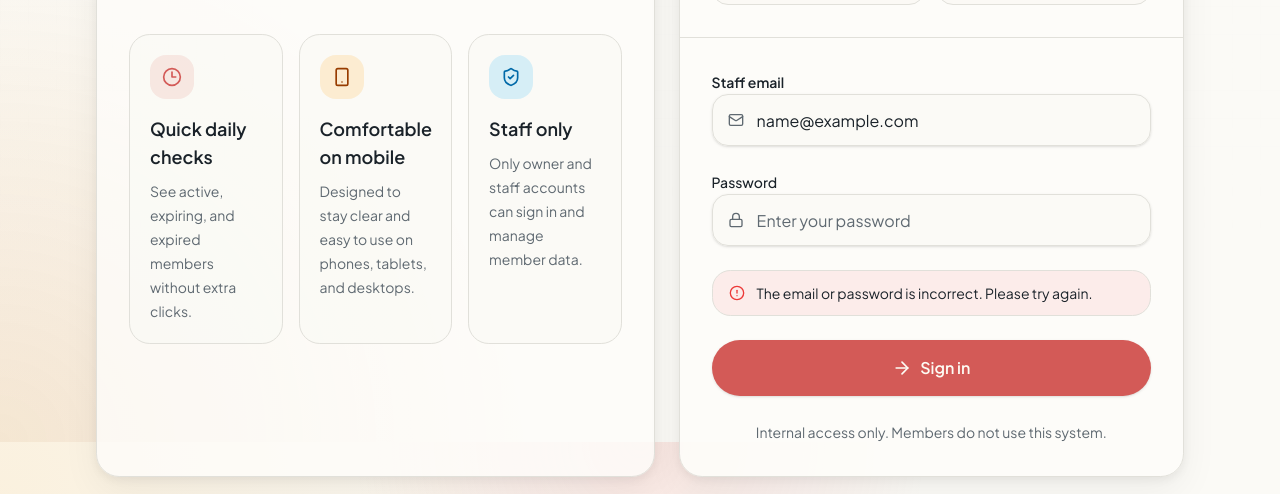
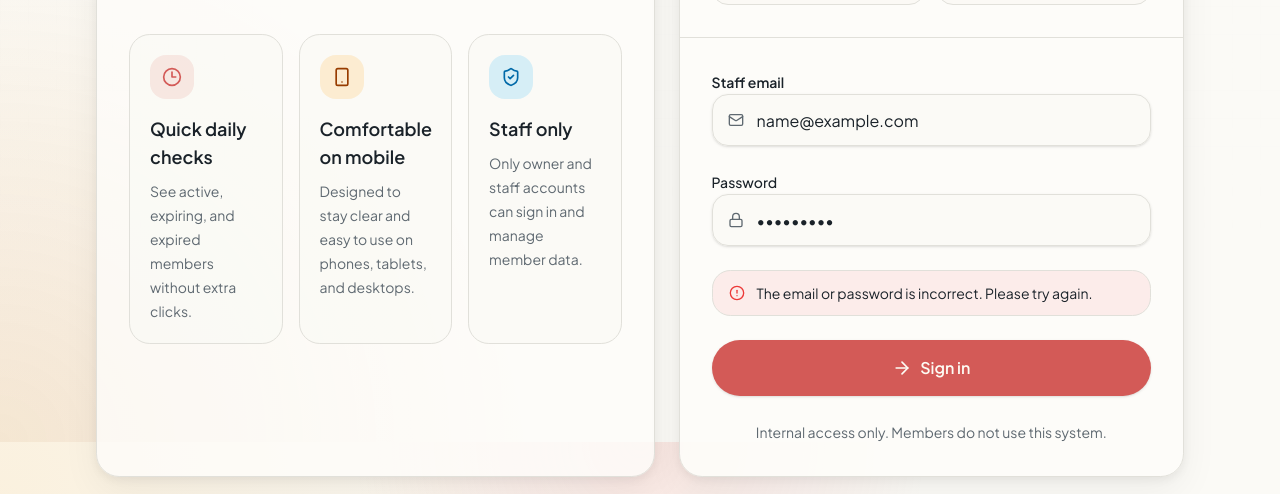
Before and after one commit to chareblwa7ch/gym-management, a Next.js app: page /login in a window 1280 px wide. Both pictures are taken after typing "name@example.com", "Sample123" into the empty fields and a click on the button "Sign in". Shown: the part 358-852 px from the top of the page. Built offline with nearby package versions, Linux system fonts and the light colour scheme; no server answers.

Commit message:
Fix production login flow crash

```diff
--- a/src/app/login/actions.ts
+++ /dev/null
@@ -1,52 +0,0 @@
-"use server";
-
-import { redirect } from "next/navigation";
-import { createClient } from "@/lib/supabase/server";
-
-export type LoginActionState = {
-  error: string | null;
-  email: string;
-};
-
-export const initialLoginActionState: LoginActionState = {
-  error: null,
-  email: "",
-};
-
-export async function signInAction(
-  _previousState: LoginActionState,
-  formData: FormData,
-): Promise<LoginActionState> {
-  const email = String(formData.get("email") ?? "").trim();
-  const password = String(formData.get("password") ?? "");
-
-  if (!email || !password) {
-    return {
-      error: "Enter both your staff email and password.",
-      email,
-    };
-  }
-
-  const supabase = await createClient();
-
-  if (!supabase) {
-    return {
-      error: "Supabase is not connected yet. Add the environment variables first.",
-      email,
-    };
-  }
-
-  const { error } = await supabase.auth.signInWithPassword({
-    email,
-    password,
-  });
-
-  if (error) {
-    return {
-      error: "The email or password is incorrect. Please try again.",
-      email,
-    };
-  }
-
-  redirect("/dashboard");
-}
--- a/src/components/auth/login-form.tsx
+++ b/src/components/auth/login-form.tsx
@@ -1,40 +1,54 @@
 "use client";
 
-import { useActionState } from "react";
-import { useFormStatus } from "react-dom";
+import { useState } from "react";
 import { AlertCircle, ArrowRight, Lock, Mail } from "lucide-react";
-import {
-  initialLoginActionState,
-  signInAction,
-} from "@/app/login/actions";
 import { LoadingSpinner } from "@/components/loading-spinner";
 import { Button } from "@/components/ui/button";
 import { Input } from "@/components/ui/input";
 import { Label } from "@/components/ui/label";
+import { createClient } from "@/lib/supabase/client";
 
-function LoginSubmitButton() {
-  const { pending } = useFormStatus();
+export function LoginForm() {
+  const [email, setEmail] = useState("");
+  const [password, setPassword] = useState("");
+  const [errorMessage, setErrorMessage] = useState<string | null>(null);
+  const [isSubmitting, setIsSubmitting] = useState(false);
+
+  const handleSubmit = async (event: React.FormEvent<HTMLFormElement>) => {
+    event.preventDefault();
+
+    const normalizedEmail = email.trim();
+
+    if (!normalizedEmail || !password) {
+      setErrorMessage("Enter both your staff email and password.");
+      return;
+    }
+
+    setIsSubmitting(true);
+    setErrorMessage(null);
+
+    try {
+      const supabase = createClient();
+      const { error } = await supabase.auth.signInWithPassword({
+        email: normalizedEmail,
+        password,
+      });
+
+      if (error) {
+        setErrorMessage("The email or password is incorrect. Please try again.");
+        return;
+      }
+
+      window.location.assign("/dashboard");
+    } catch {
+      setErrorMessage("Sign in could not be completed right now. Please try again.");
+    } finally {
+      setIsSubmitting(false);
+    }
+  };
 
   return (
-    <Button type="submit" size="xl" className="w-full" disabled={pending}>
-      {pending ? (
-        <LoadingSpinner className="size-5" />
-      ) : (
-        <ArrowRight className="size-5" />
-      )}
-      Sign in
-    </Button>
-  );
-}
-
-export function LoginForm() {
-  const [state, formAction] = useActionState(
-    signInAction,
-    initialLoginActionState,
-  );
-
-  return (
-    <form className="space-y-6" action={formAction}>
+    <form className="space-y-6" onSubmit={handleSubmit}>
       <div className="space-y-2.5">
         <Label htmlFor="email" className="text-sm font-semibold">
           Staff email
@@ -43,9 +57,9 @@ export function LoginForm() {
           <Mail className="pointer-events-none absolute left-4 top-1/2 size-4 -translate-y-1/2 text-muted-foreground" />
           <Input
             id="email"
-            name="email"
             type="email"
-            defaultValue={state.email}
+            value={email}
+            onChange={(event) => setEmail(event.target.value)}
             placeholder="owner@gym.com"
             className="pl-11"
             required
@@ -60,8 +74,9 @@ export function LoginForm() {
           <Lock className="pointer-events-none absolute left-4 top-1/2 size-4 -translate-y-1/2 text-muted-foreground" />
           <Input
             id="password"
-            name="password"
             type="password"
+            value={password}
+            onChange={(event) => setPassword(event.target.value)}
             placeholder="Enter your password"
             className="pl-11"
             required
@@ -70,17 +85,24 @@ export function LoginForm() {
         </div>
       </div>
 
-      {state.error ? (
+      {errorMessage ? (
         <div
           role="alert"
           className="flex items-start gap-3 rounded-[calc(var(--radius)-0.1rem)] border border-destructive/20 bg-destructive/8 px-4 py-3 text-sm text-foreground"
         >
           <AlertCircle className="mt-0.5 size-4 shrink-0 text-destructive" />
-          <p>{state.error}</p>
+          <p>{errorMessage}</p>
         </div>
       ) : null}
 
-      <LoginSubmitButton />
+      <Button type="submit" size="xl" className="w-full" disabled={isSubmitting}>
+        {isSubmitting ? (
+          <LoadingSpinner className="size-5" />
+        ) : (
+          <ArrowRight className="size-5" />
+        )}
+        Sign in
+      </Button>
 
       <p className="text-center text-sm leading-6 text-muted-foreground">
         Internal access only. Members do not use this system.
```
